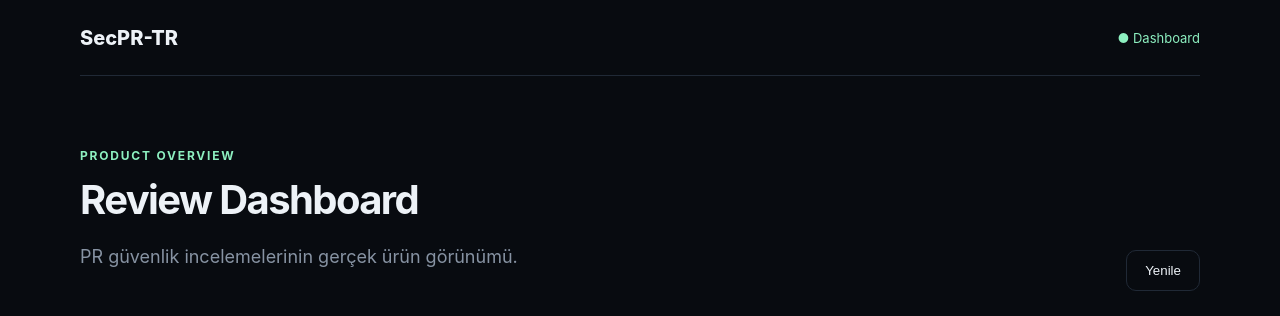
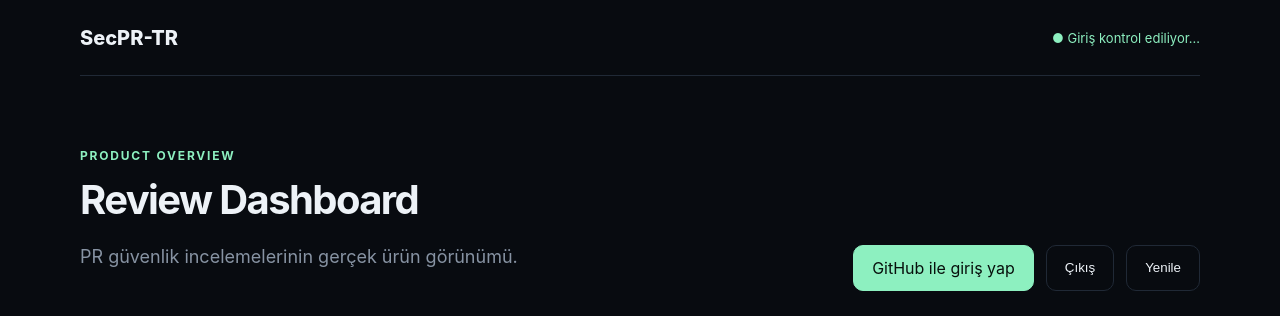
Before and after one commit to elifbarlik/PullRequestCodeReviewer, a plain HTML site: page static/dashboard.html in a window 1280 px wide. Shown: the top 316 px of the page. Drawn offline with Linux system fonts and the light colour scheme; no server answers.

Commit message:
feat: add GitHub login controls to dashboard

```diff
--- a/static/dashboard.html
+++ b/static/dashboard.html
@@ -1,9 +1,9 @@
 <!doctype html>
 <html lang="tr"><head><meta charset="utf-8"><meta name="viewport" content="width=device-width,initial-scale=1">
 <title>SecPR-TR — Dashboard</title><link rel="stylesheet" href="/static/styles.css"></head>
-<body><header class="nav"><a class="brand" href="/">SecPR-TR</a><span class="status">● Dashboard</span></header>
+<body><header class="nav"><a class="brand" href="/">SecPR-TR</a><span class="status" id="session-status">● Giriş kontrol ediliyor…</span></header>
 <main class="shell dashboard">
-<div class="page-head"><div><p class="eyebrow">PRODUCT OVERVIEW</p><h1>Review Dashboard</h1><p class="muted">PR güvenlik incelemelerinin gerçek ürün görünümü.</p></div><button id="refresh" class="button secondary">Yenile</button></div>
+<div class="page-head"><div><p class="eyebrow">PRODUCT OVERVIEW</p><h1>Review Dashboard</h1><p class="muted">PR güvenlik incelemelerinin gerçek ürün görünümü.</p></div><div class="actions"><a id="login" class="button primary" href="/auth/github" hidden>GitHub ile giriş yap</a><button id="logout" class="button secondary" hidden>Çıkış</button><button id="refresh" class="button secondary">Yenile</button></div></div>
 <section class="cards">
 <div class="card"><span>Toplam review</span><strong id="total">—</strong></div>
 <div class="card"><span>Başarılı</span><strong id="successful">—</strong></div>
```
